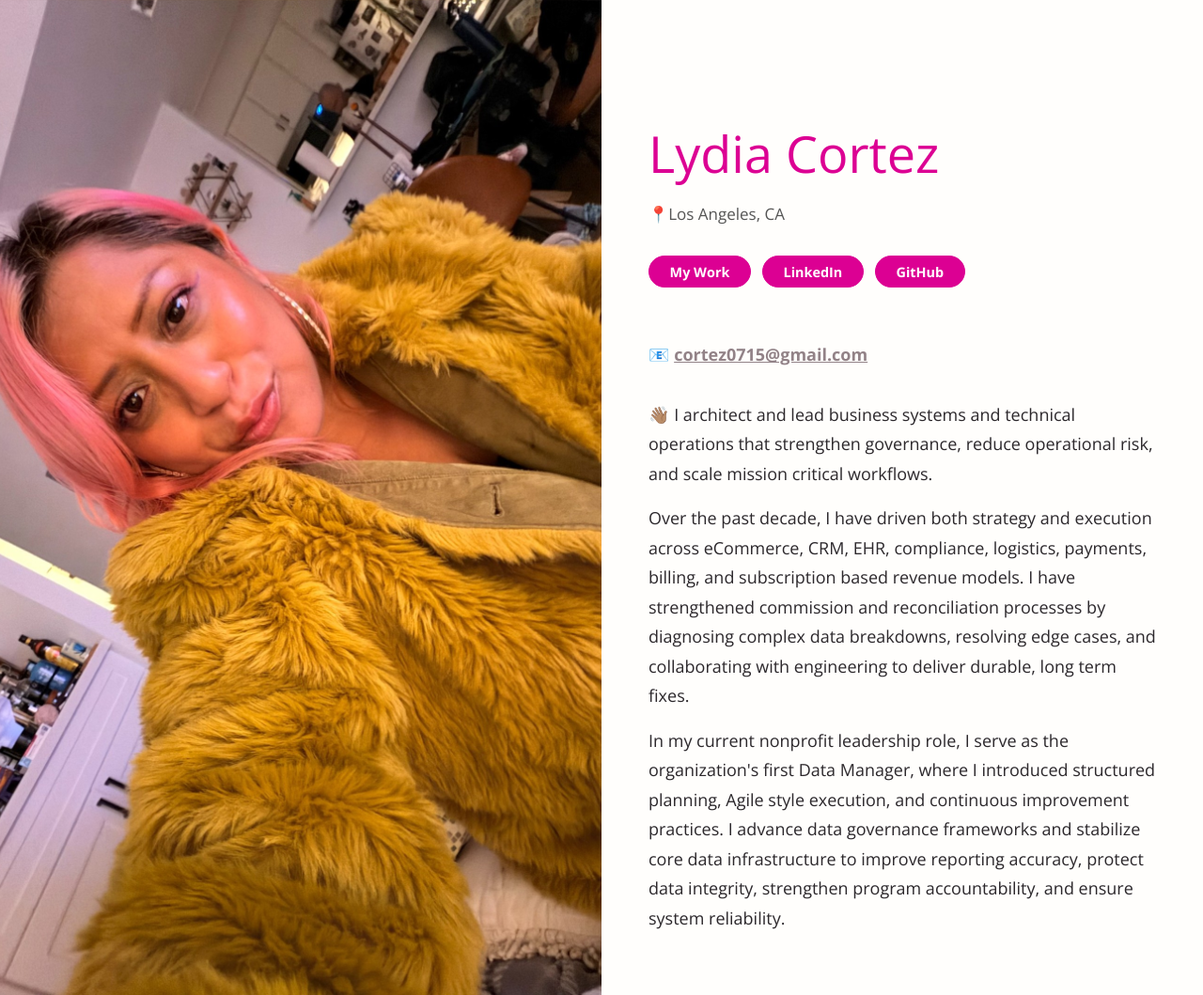
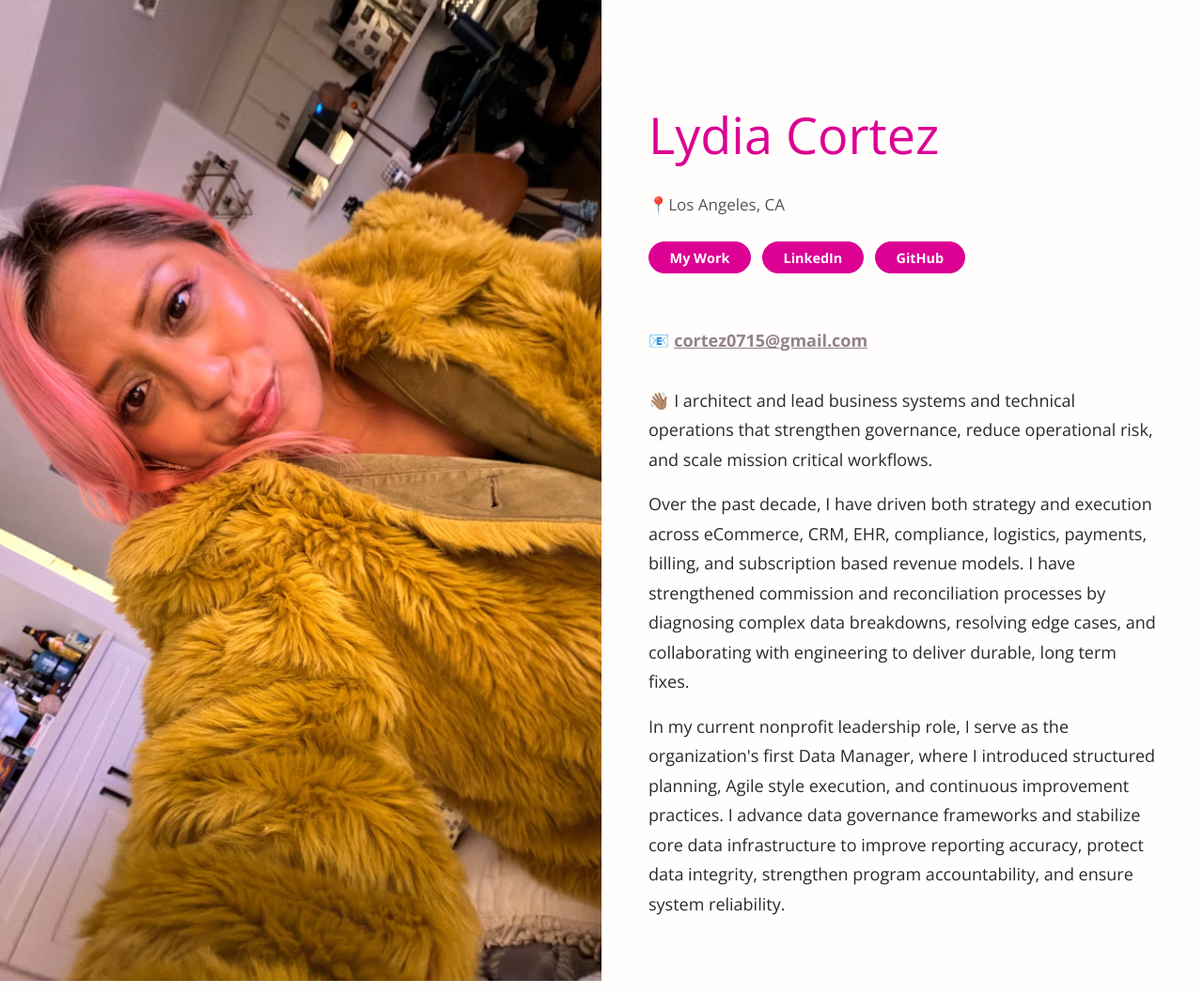
Before and after one commit to lylyco/lylyco.github.io, a Jekyll site: the page built from index.html, in a window 1280 px wide. Shown: the whole page at 94% size. Built offline with Jekyll 4.4.1, drawn with Linux system fonts in a browser that asks for light colours.

Commit message:
“size”

```diff
--- a/_layouts/half.html
+++ b/_layouts/half.html
@@ -9,17 +9,17 @@
         style="position: relative !important;"
       >
 
-<h1 class="pageTitle" style="margin-top: 85px;">
+<h1 class="pageTitle" style="margin-top: 65px;">
   {{ site.title }}
 </h1>
     <div style="
       font-size: 17px;
       color: #555;
-      margin-top: 5px; ">
+      margin-top: 15px; ">
       📍Los Angeles, CA
     </div>
 
-    <div style="margin-top: 30px;">
+    <div style="margin-top: 25px;">
      {% include social.html %}
     </div>
 
```
